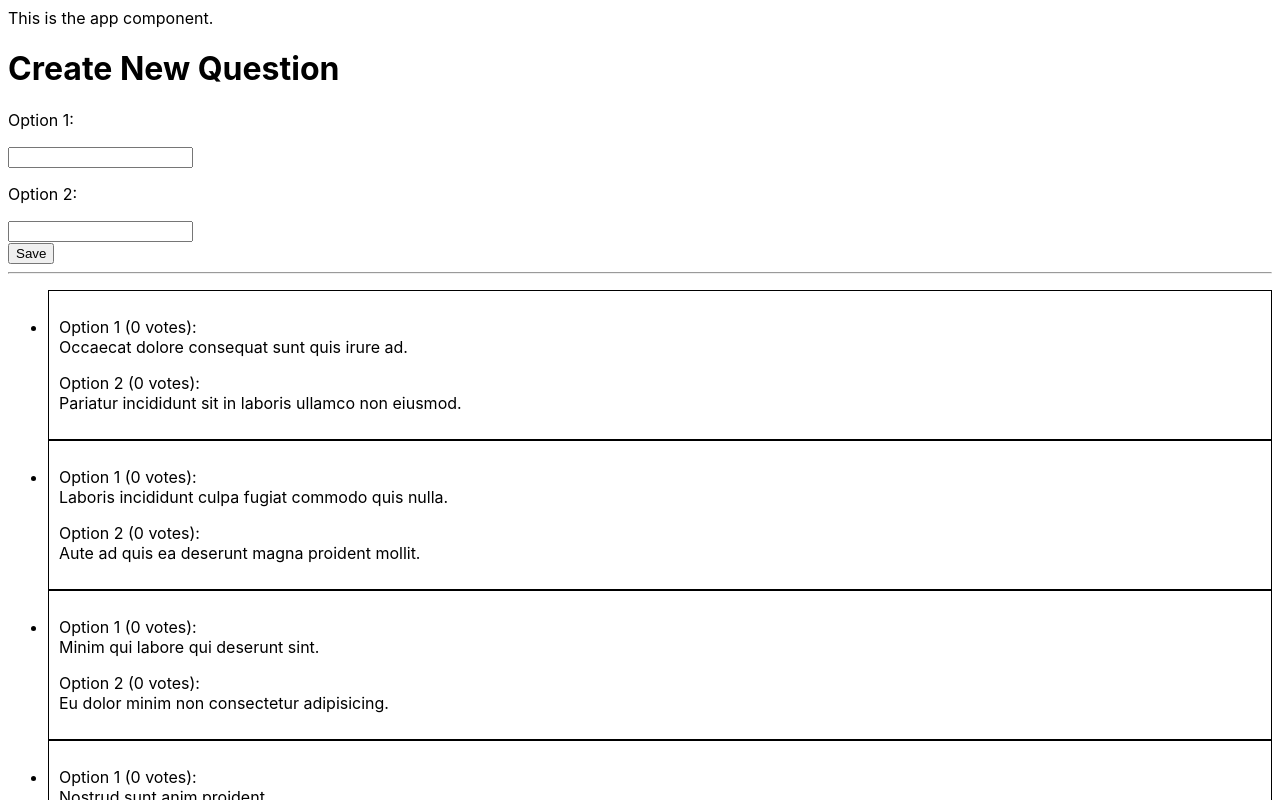
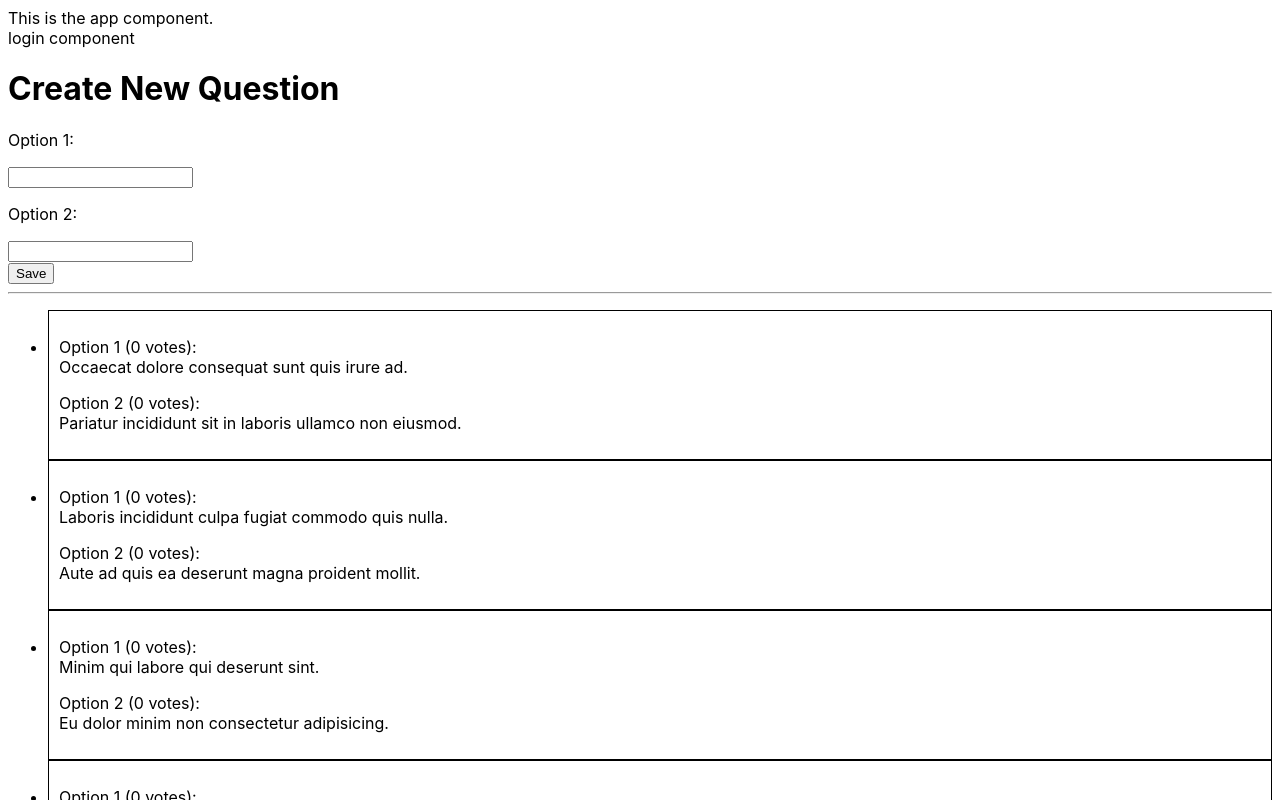
Before and after one commit to jhgilbert/would_you_rather, a React (Create React App) app: page / in a window 1280 px wide. Shown: the top 800 px of the page. Built offline with nearby package versions, Linux system fonts and the light colour scheme.

Commit message:
feat: Wire up login component

```diff
--- a/package.json
+++ b/package.json
@@ -6,6 +6,7 @@
     "lorem-ipsum": "^2.0.3",
     "react": "^16.8.6",
     "react-dom": "^16.8.6",
+    "react-redux": "^7.1.0",
     "react-scripts": "3.0.1"
   },
   "scripts": {
--- a/src/components/App.js
+++ b/src/components/App.js
@@ -4,6 +4,7 @@ import { setAuthedUser } from '../actions/authedUser'
 import { addQuestion, addVoteToQuestion } from '../actions/questions'
 import NewQuestion from './NewQuestion'
 import QuestionList from './QuestionList'
+import Login from './Login'
 import { LoremIpsum } from 'lorem-ipsum'
 
 class App extends Component {
@@ -39,6 +40,7 @@ class App extends Component {
     return (
       <div className="App">
         This is the app component.
+        <Login />
         <NewQuestion />
         <hr />
         <QuestionList />
--- /dev/null
+++ b/src/components/Login.js
@@ -0,0 +1,10 @@
+import React, { Component } from 'react'
+import { connect } from 'react-redux'
+
+class Login extends Component {
+  render() {
+    return (<div>login component</div>)
+  }
+}
+
+export default Login
```
Also changed, not shown: 1 other file (tests, documents, lock files or other folders).
